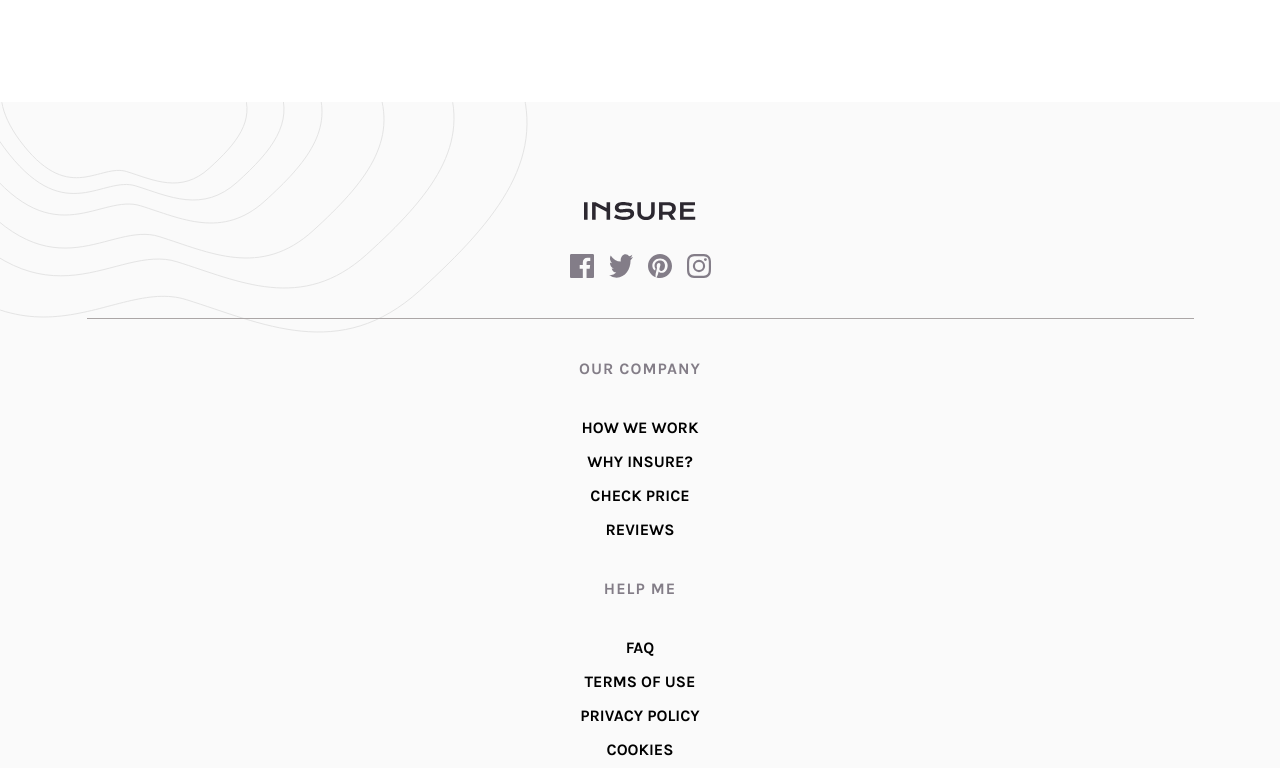
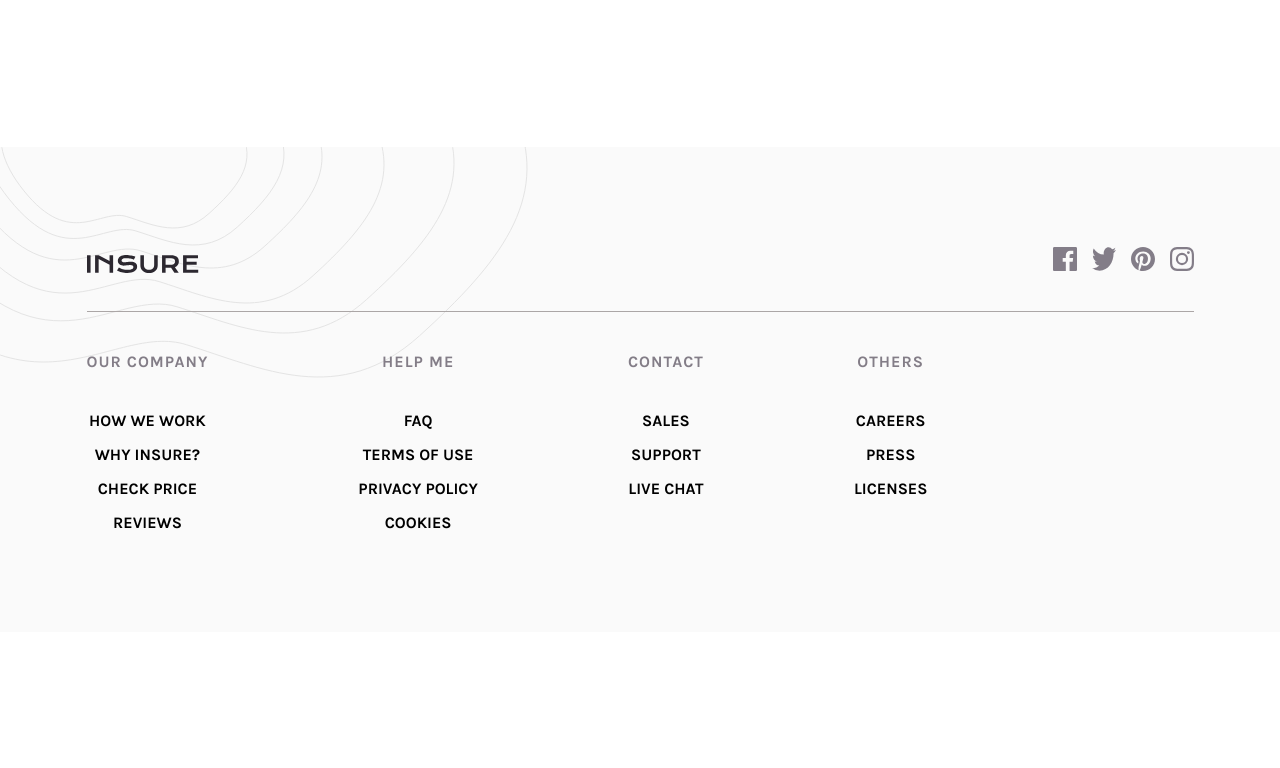
Before and after one commit to KONY05/InsureLandingPage, a plain HTML site: page index.html in a window 1280 px wide. Shown: the part 1692-2460 px from the top of the page. After the commit the page ends 2324 px from the top, so only its background shows below. Drawn offline with Linux system fonts and the light colour scheme.

Commit message:
finished designing for desktop

```diff
--- a/index.html
+++ b/index.html
@@ -81,15 +81,16 @@
     <img src="images/bg-pattern-footer-mobile.svg" alt="" id="footer_pattern">
     <img src="images/bg-pattern-footer-desktop.svg" alt="" id="footer_patterndesktop">
     <div class="footer_container">
-      <div id="footer_logo">
-        <img src="images/logo.svg" alt="">
-      </div>
+      <div class="footer_insure">
+   <img src="images/logo.svg" alt="" id="footer_logo">
       <div class="icons">
         <img src="images/icon-facebook.svg" alt="">
         <img src="images/icon-twitter.svg" alt="">
         <img src="images/icon-pinterest.svg" alt="">
         <img src="images/icon-instagram.svg" alt="">
       </div>
+      </div>
+      <div class="footer_links">
         <div class="company">
           <p class="txt">OUR COMPANY</p>
           <div class="links">
@@ -126,6 +127,7 @@
           <a href="#">PRESS</a>
           <a href="#">LICENSES</a>
           </div>
+        </div>
 
       </div>
 
--- a/style.css
+++ b/style.css
@@ -224,6 +224,7 @@ footer{
     /* border: 1px solid black; */
     position: relative;
     z-index: 20;
+    overflow: hidden;
 }
 
 #footer_pattern{
@@ -246,13 +247,18 @@ footer{
     margin-bottom: 30px;
 }
 
+.footer_insure{
+    width: 90%;
+    border-bottom: 1px solid hsl(0, 3%, 66%);
+}
+
 .icons{
     display: flex;
     gap: 15px;
-    width: 90%;
+    /* width: 90%; */
     justify-content: center;
     padding-bottom: 40px;
-    border-bottom: 1px solid hsl(0, 3%, 66%);
+
 }
 
 .icons img:hover{
@@ -354,6 +360,8 @@ footer{
         position: absolute;
     }
 
+    /* Banner Styling */
+
     .banner{
         /* border: 1px solid black; */
         float: right;
@@ -367,6 +375,7 @@ footer{
         right: 100px;
     }
 
+    /* Intro Styling */
     .intro{
         padding-top: 80px;
         /* overflow: hidden; */
@@ -411,6 +420,7 @@ footer{
         margin-top: -38px;
     }
 
+    /* Info Styling */
     .info_container::before{
         margin-top: 150px;
     }
@@ -435,13 +445,15 @@ footer{
         text-align: left;
     }
 
+    /* Findoutmore Styling */
     .findoutmore{
         display: flex;
         align-items: center;
         flex-direction: row;
         column-gap: 10rem;
         width: 85%;
-        padding: 65px 30px;
+        height: 250px;
+        /* padding: 65px 30px; */
     }
 
     .findoutmore h2{
@@ -463,10 +475,26 @@ footer{
         top: 0;
     }
 
+    /* Footer Styling */
     #footer_patterndesktop{
         opacity: 1;
         position: absolute;
         top: 0;
         left: 0;
     }
+
+    .footer_insure{
+        display: flex;
+        align-items: center;
+        justify-content: center;
+        justify-content: space-between;
+    }
+
+    .footer_links{
+        width: 90%;
+        position: relative;
+        /* border: 1px solid black; */
+        display: flex;
+        gap: 150px;
+    }
 }
```
Lines whose indentation alone changed are shown as unchanged.
